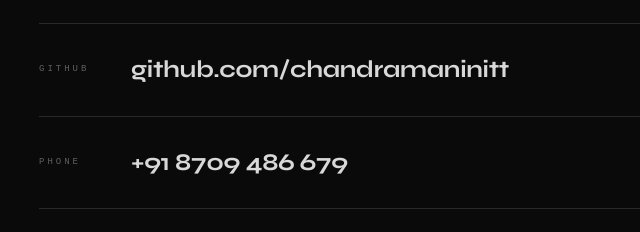
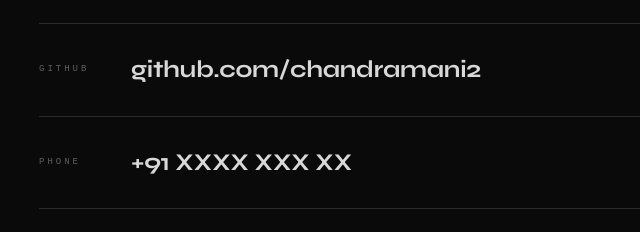
Before and after one commit to Chandramani2/portfolio, a plain HTML site: page index.html in a window 1280 px wide. Shown: the part 8600-8832 px from the top of the page, 17-657 px from the left. Drawn offline with Linux system fonts and the light colour scheme; a web font is replaced by a local one.

Commit message:
Update GitHub link and phone number format

```diff
--- a/index.html
+++ b/index.html
@@ -574,8 +574,8 @@
     <div class="clinks">
       <a href="mailto:chandramanic90@gmail.com" class="clink rv"><div class="clink-l"><div class="ctype">Email</div><div class="cval">chandramanic90@gmail.com</div></div><div class="carr">↗</div></a>
       <a href="https://linkedin.com/in/chandramaninitt" class="clink rv d1" target="_blank"><div class="clink-l"><div class="ctype">LinkedIn</div><div class="cval">linkedin.com/in/chandramaninitt</div></div><div class="carr">↗</div></a>
-      <a href="https://github.com/chandramani2" class="clink rv d2" target="_blank"><div class="clink-l"><div class="ctype">GitHub</div><div class="cval">github.com/chandramaninitt</div></div><div class="carr">↗</div></a>
-      <a href="tel:+918709486679" class="clink rv d3"><div class="clink-l"><div class="ctype">Phone</div><div class="cval">+91 8709 486 679</div></div><div class="carr">↗</div></a>
+      <a href="https://github.com/chandramani2" class="clink rv d2" target="_blank"><div class="clink-l"><div class="ctype">GitHub</div><div class="cval">github.com/chandramani2</div></div><div class="carr">↗</div></a>
+      <a href="tel:+91XXXXXXXXXX" class="clink rv d3"><div class="clink-l"><div class="ctype">Phone</div><div class="cval">+91 XXXX XXX XX</div></div><div class="carr">↗</div></a>
     </div>
   </div>
 </section>
```
